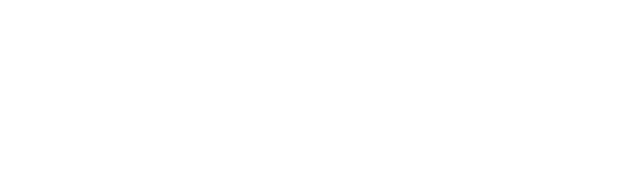
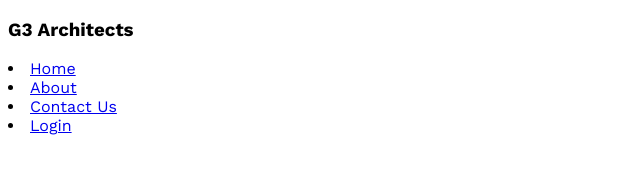
Before and after one commit to CreativeDesigner369/g3-architect-website, a plain HTML site: page index.html in a window 1280 px wide. Shown: the whole page, without its empty margins (0-640 px from the left). Drawn offline with nearby package versions, Linux system fonts and the light colour scheme.

Commit message:
Font Add

```diff
--- a/index.html
+++ b/index.html
@@ -6,5 +6,17 @@
     <title>G3 Architect Website Design</title>
     <link rel="stylesheet" href="styles/architect.css" />
   </head>
-  <body></body>
+  <body>
+    <header>
+      <nav>
+        <h3>G3 Architects</h3>
+        <li><a href="#">Home</a></li>
+        <li><a href="#">About</a></li>
+        <li><a href="#">Contact Us</a></li>
+        <li><a href="#">Login</a></li>
+      </nav>
+    </header>
+    <main></main>
+    <footer></footer>
+  </body>
 </html>
--- a/styles/architect.css
+++ b/styles/architect.css
@@ -0,0 +1,6 @@
+/* Work Sans Fonts */
+@import url("https://fonts.googleapis.com/css2?family=Open+Sans:wght@400;500;600;700&family=Work+Sans:wght@400;500;600;700;800&display=swap");
+* {
+  font-family: "Open Sans", sans-serif;
+  font-family: "Work Sans", sans-serif;
+}
```
